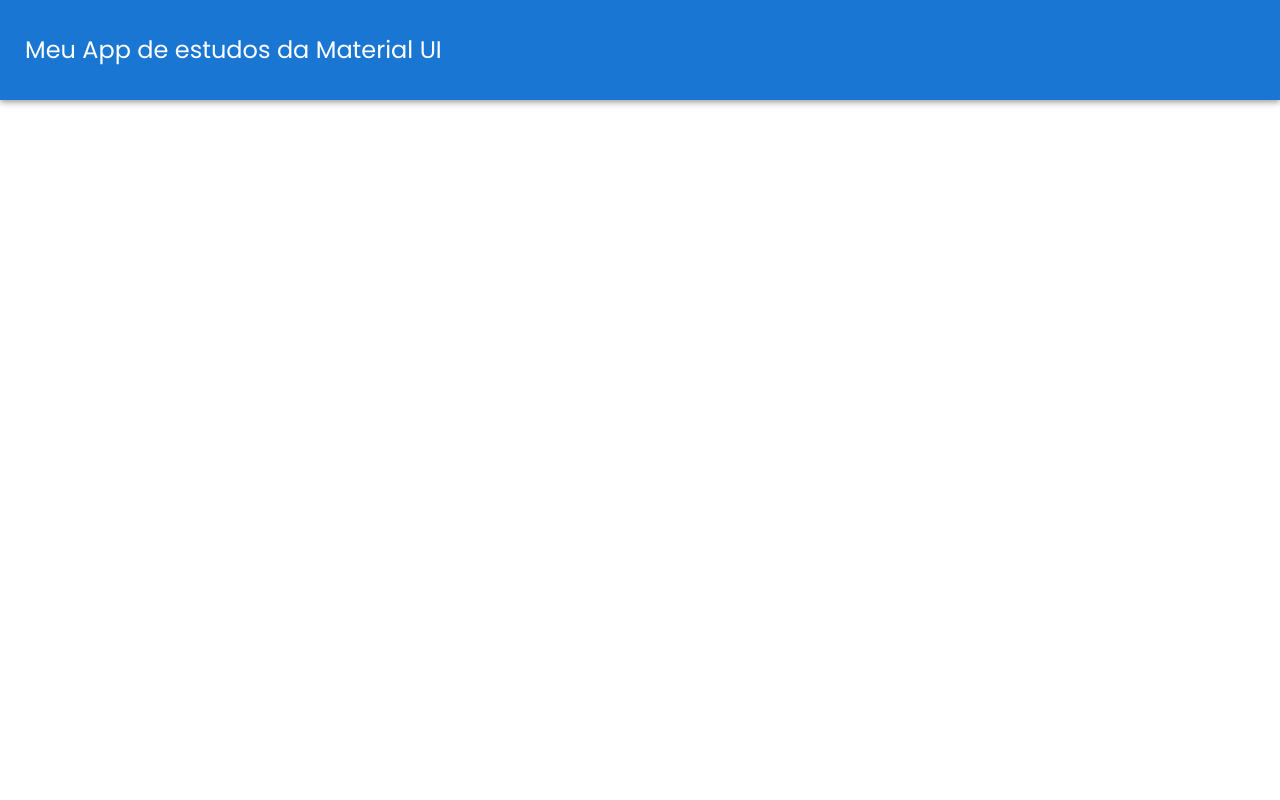
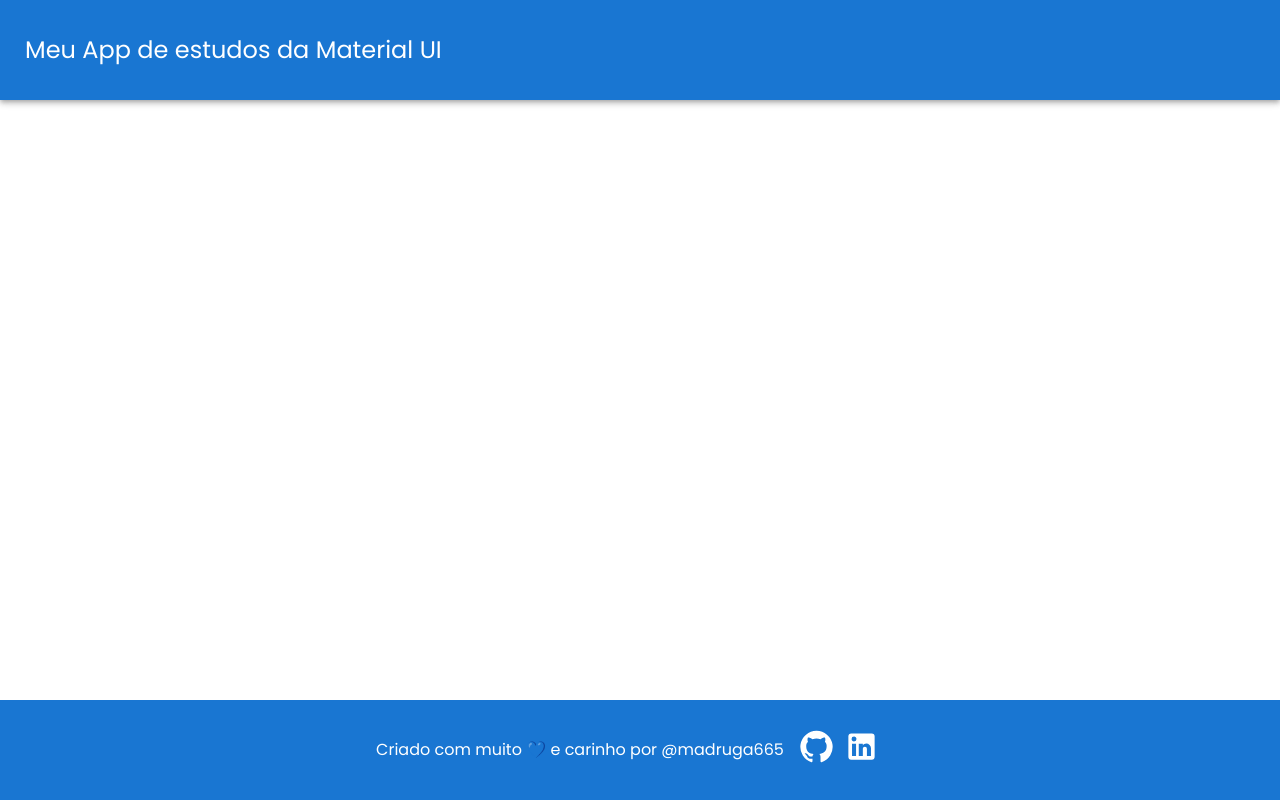
Before and after one commit to madruga665/estudos-material-ui, a React (Create React App) app: page / in a window 1280 px wide. Built offline with nearby package versions, Linux system fonts and the light colour scheme.

Commit message:
feat: add componente Footer

```diff
--- a/package.json
+++ b/package.json
@@ -5,6 +5,7 @@
   "dependencies": {
     "@emotion/react": "^11.8.1",
     "@emotion/styled": "^11.8.1",
+    "@mui/icons-material": "^5.4.4",
     "@mui/material": "^5.4.3",
     "@testing-library/jest-dom": "^5.16.2",
     "@testing-library/react": "^12.1.3",
--- /dev/null
+++ b/src/Footer/index.tsx
@@ -0,0 +1,22 @@
+import { Typography } from "@mui/material";
+import { FooterStyles, SocialIconsContainer } from "./styles";
+import GitHubIcon from "@mui/icons-material/GitHub";
+import LinkedInIcon from "@mui/icons-material/LinkedIn";
+
+const Footer = () => {
+  return (
+    <FooterStyles>
+      <Typography>Criado com muito 💙 e carinho por @madruga665</Typography>
+      <SocialIconsContainer>
+        <a href='https://github.com/madruga665' target='_blank' rel='noreferrer'>
+          <GitHubIcon fontSize='large' />
+        </a>
+        <a href='https://www.linkedin.com/in/luciano-amâncio/' target='_blank' rel='noreferrer'>
+          <LinkedInIcon fontSize='large' />
+        </a>
+      </SocialIconsContainer>
+    </FooterStyles>
+  );
+};
+
+export default Footer;
--- /dev/null
+++ b/src/Footer/styles.ts
@@ -0,0 +1,22 @@
+import { styled } from "@mui/material";
+
+export const FooterStyles = styled("footer")`
+  display: flex;
+  align-items: center;
+  justify-content: center;
+  background: ${(props) => props.theme.palette.primary.main};
+  color: ${(props) => props.theme.palette.primary.contrastText};
+  height: 100px;
+`;
+
+export const SocialIconsContainer = styled("div")`
+  display: flex;
+  align-items: center;
+  justify-content: center;
+  padding: 0 15px;
+  a {
+    text-decoration: none;
+    color: ${(props) => props.theme.palette.primary.contrastText};
+    margin-right: 10px;
+  }
+`;
--- a/src/pages/HomePage/index.tsx
+++ b/src/pages/HomePage/index.tsx
@@ -1,3 +1,4 @@
+import Footer from "../../Footer";
 import Header from "../../Header";
 import { HomePageContainer } from "./styles";
 
@@ -5,6 +6,7 @@
   return (
     <HomePageContainer>
       <Header pageTitle='Meu App de estudos da Material UI' />
+      <Footer />
     </HomePageContainer>
   );
 };
```
Also changed, not shown: 1 other file (tests, documents, lock files or other folders).
